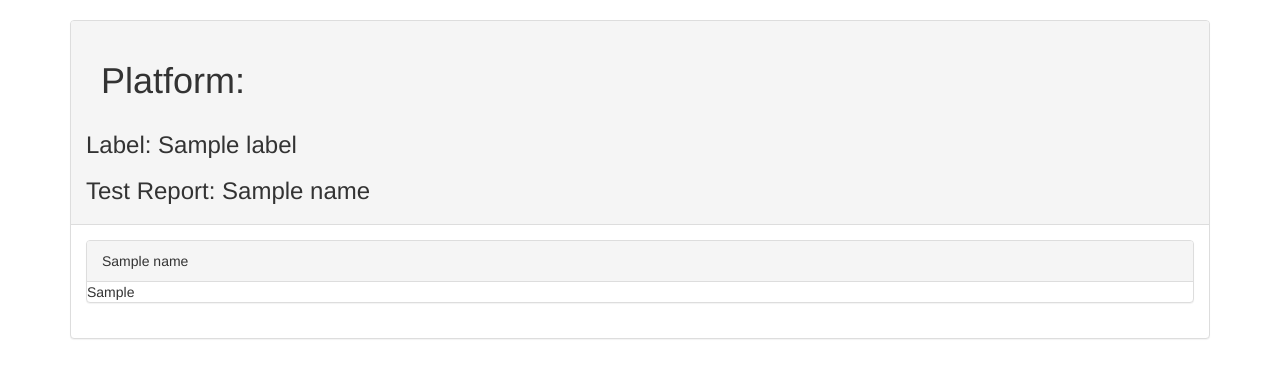
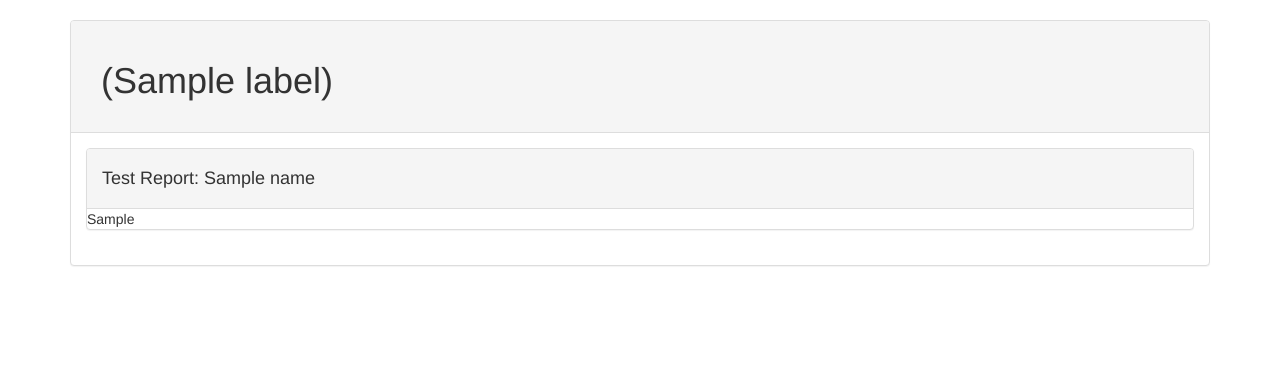
Before and after one commit to rpetrenko/test-reporter, a Flask app: template fe_flask/templates/test_report.html in a window 1280 px wide. Shown: the part 69-447 px from the top of the page. Run offline with Flask 2, Linux system fonts and the light colour scheme; the template is opened without the code that fills it: most values are stand-ins (such as "Sample title", 1, 10 or a date in 2020); parts of the project's set-up code (start-up, migrations or seed data) failed here and were passed over; some libraries are stand-ins or nearby versions.

Commit message:
minor changes

```diff
--- a/fe_flask/requirements.txt
+++ b/fe_flask/requirements.txt
@@ -1 +1,2 @@
 flask_wtf
+pandas
--- a/fe_flask/templates/index.html
+++ b/fe_flask/templates/index.html
@@ -4,7 +4,7 @@
 <div class="panel panel-default">
 
     <div class="panel-heading">
-        <h1 class="panel-heading">Platform Components</h1>
+        <!--<h1 class="panel-heading">Platform Components</h1>-->
     </div>
 
     <div class="panel-body">
--- a/fe_flask/templates/platform.html
+++ b/fe_flask/templates/platform.html
@@ -4,7 +4,7 @@
 <div class="panel panel-default">
 
     <div class="panel-heading">
-        <h1 class="panel-heading">Platform Components: {{ name }}</h1>
+        <h1 class="panel-heading">{{ name }}</h1>
     </div>
 
     <div class="panel-body">
--- a/fe_flask/templates/test_report.html
+++ b/fe_flask/templates/test_report.html
@@ -4,9 +4,7 @@
 <div class="panel panel-default">
 
     <div class="panel-heading">
-        <h1 class="panel-heading">Platform: {{ platform }} </h1>
-        <h3>Label: {{label}} </h3>
-        <h3>Test Report: {{name}}</h3>
+        <h1 class="panel-heading">{{ platform }} ({{label}})</h1>
     </div>
 
     <div class="panel-body">
@@ -17,7 +15,7 @@
             <div class="col-md-12">
                 <div class="panel panel-default">
                     <div class="panel-heading">
-                        {{ name }}
+                        <h4>Test Report: {{name}}</h4>
                     </div>
                     {{ suites_html|safe }}
                 </div>
--- a/fe_flask/views.py
+++ b/fe_flask/views.py
@@ -212,7 +212,7 @@
     if df_suites is not None:
         # print(df_suites.iloc[0, :])
         df_suites = df_suites[(df_suites["status"] == "FAILED") | (df_suites["status"] == "REGRESSION")]
-        df_suites = df_suites.sort_values(['age'], ascending=False)
+        df_suites = df_suites.sort_values(['className', 'name'], ascending=True)
         cols = ["age", "status", "className", "name", "duration"]
         suites_html = pd_to_html(df_suites, cols=cols, escape=False)
     else:
```
